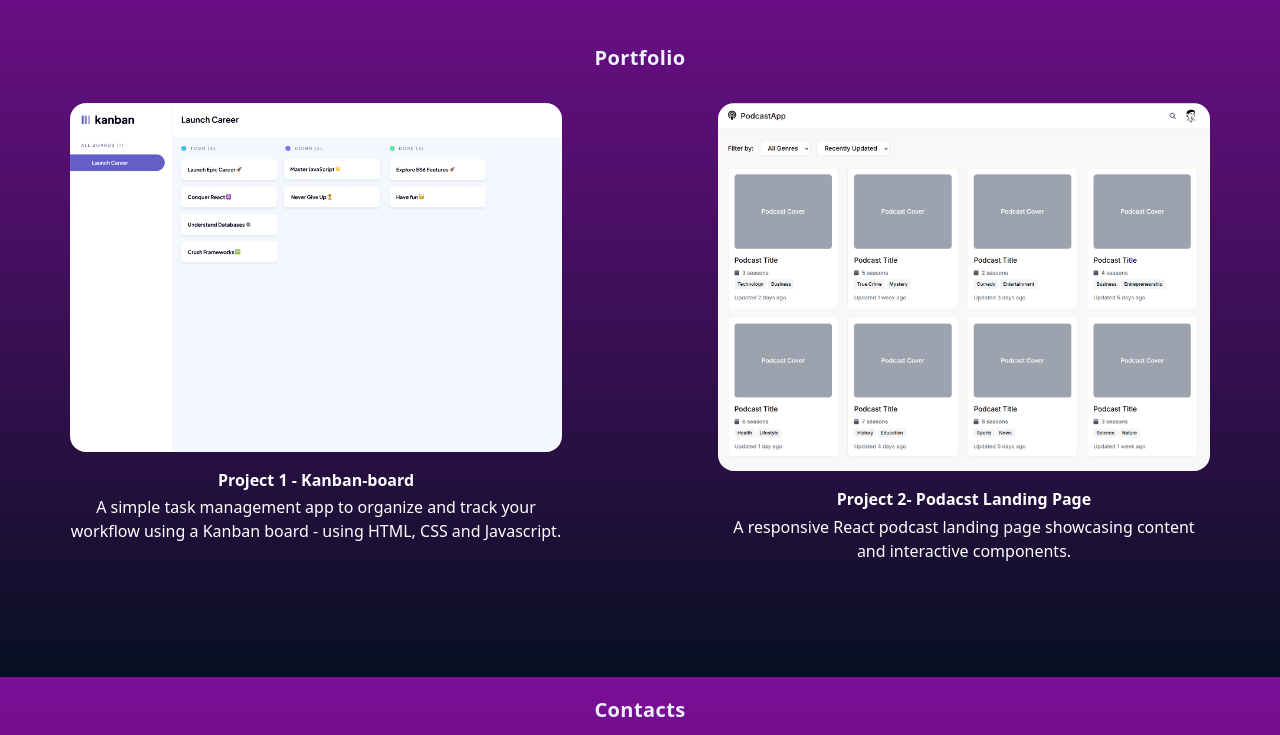
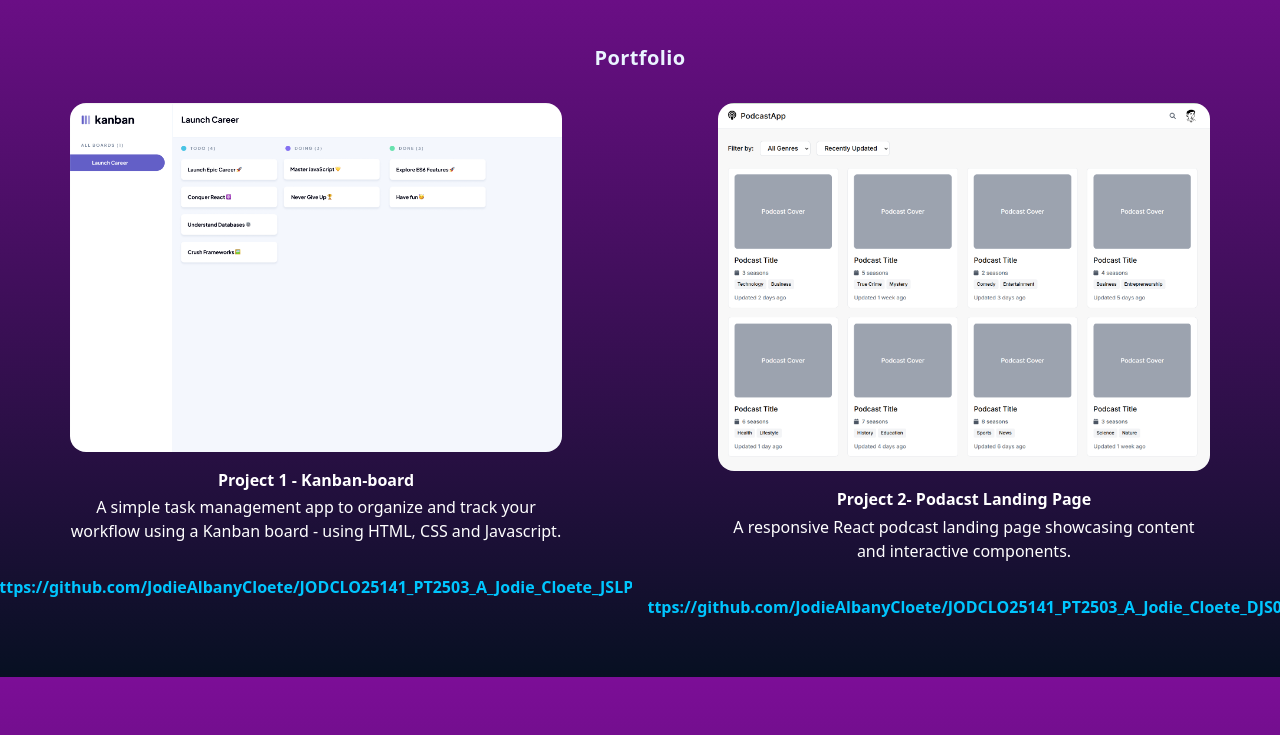
Before and after one commit to JodieAlbanyCloete/JODCLO25141_PT2503_A_Jodie_Cloete_CDV05, a plain HTML site: page index.html in a window 1280 px wide. Shown: the part 923-1658 px from the top of the page. Drawn offline with Linux system fonts and the light colour scheme.

Commit message:
Add: Anchor tags added to add links to projects

```diff
--- a/script.js
+++ b/script.js
@@ -84,6 +84,7 @@ function portfolioSection() {
                 <img src="${p.img}" alt="${p.title}">
                 <h3>${p.title}</h3>
                 <p>${p.description}</p>
+                  <h3><a href="${p.link}" target="_blank" rel="noopener noreferrer">${p.link}</a></h3>
 
             </div>
 
--- a/style.css
+++ b/style.css
@@ -257,6 +257,13 @@ section h2 {
   margin-bottom: 6px;
 }
 
+.card a {
+  color: #00c6ff; /* accent color */
+  text-decoration: none; /* remove underline */
+  font-weight: 600;
+  transition: color 0.2s ease, transform 0.2s ease;
+}
+
 /* --- FOOTER --- */
 .footer {
   margin-top: 32px;
```
